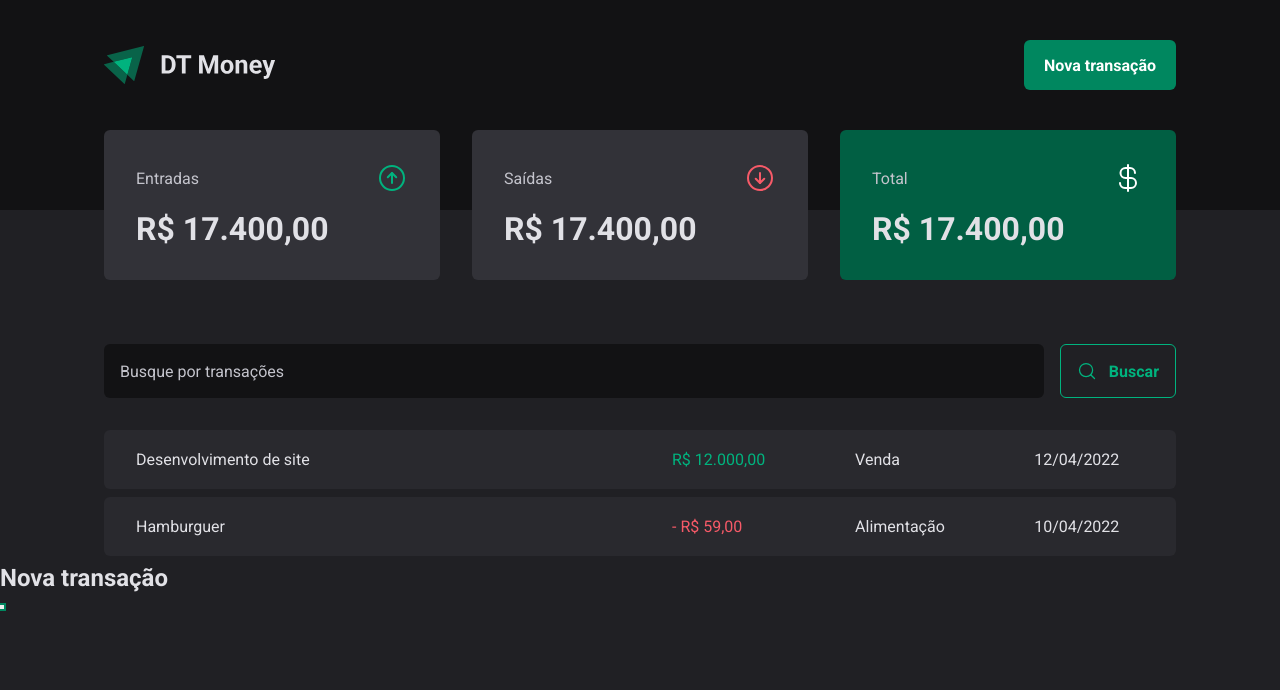
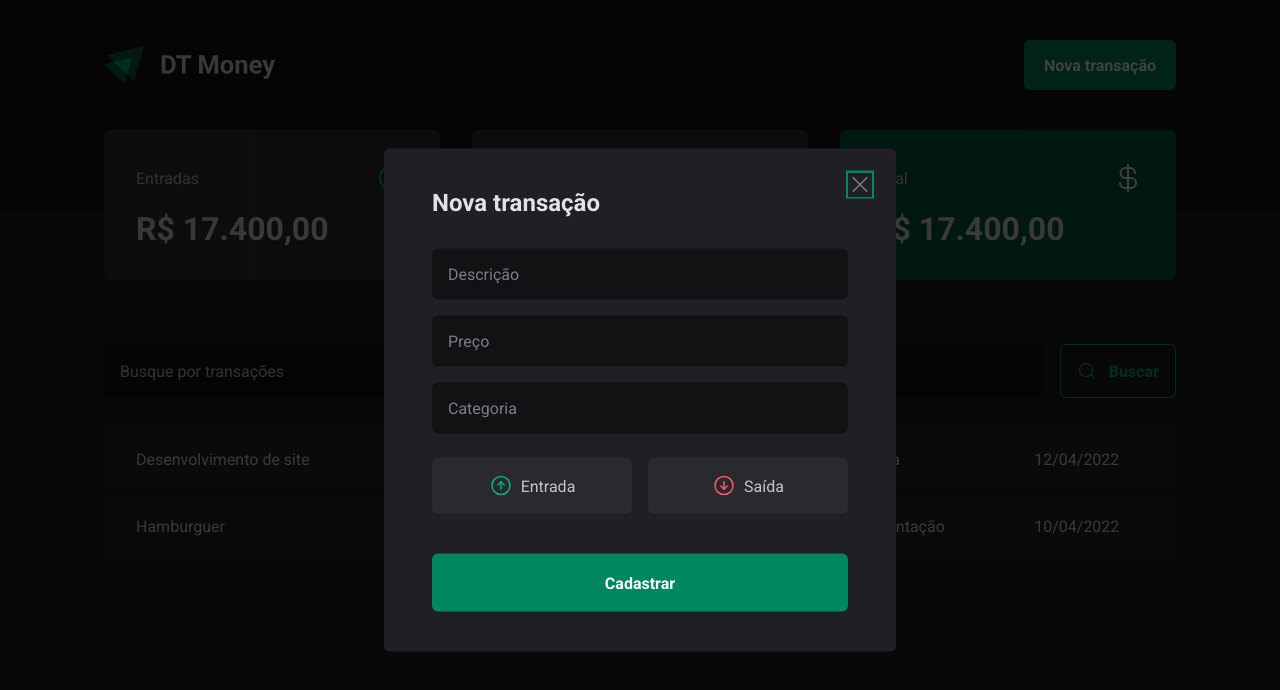
Before and after one commit to leolive1506/dt-money-2022, a React (Vite) app: page / in a window 1280 px wide. Both pictures are taken after a click on the button "Nova transação". Shown: the top 690 px of the page. Built offline with nearby package versions, Linux system fonts and the light colour scheme.

Commit message:
create new transaction modal component

```diff
--- a/src/components/Header/index.tsx
+++ b/src/components/Header/index.tsx
@@ -1,6 +1,7 @@
 import { HeaderContainer, HeaderContent, NewTransactionButton } from "./styles";
 import logoImg from '../../assets/logo.svg';
 import * as Dialog from "@radix-ui/react-dialog";
+import { NewTransactionModal } from "../NewTransactionModal";
 
 export function Header() {
   return (
@@ -14,14 +15,8 @@
               Nova transação
             </NewTransactionButton>
           </Dialog.Trigger>
-          <Dialog.Portal>
-            <Dialog.Overlay>
-              <Dialog.Content>
-                <Dialog.Title>Nova transação</Dialog.Title>
-                <Dialog.Close />
-              </Dialog.Content>
-            </Dialog.Overlay>
-          </Dialog.Portal>
+
+          <NewTransactionModal />
         </Dialog.Root>
       </HeaderContent>
     </HeaderContainer>
--- /dev/null
+++ b/src/components/NewTransactionModal/index.tsx
@@ -0,0 +1,36 @@
+import * as Dialog from "@radix-ui/react-dialog";
+import { CloseButton, Content, Overlay, TransactionType, TransactionTypeButton } from "./styles";
+import { ArrowCircleDown, ArrowCircleUp, X } from "phosphor-react";
+
+export function NewTransactionModal() {
+  return (
+    <Dialog.Portal>
+      <Overlay>
+        <Content>
+          <Dialog.Title>Nova transação</Dialog.Title>
+          <CloseButton>
+            <X size={24} />
+          </CloseButton>
+
+          <form action="">
+            <input placeholder="Descrição"/>
+            <input type="number" placeholder="Preço"/>
+            <input placeholder="Categoria" />
+
+            <TransactionType>
+              <TransactionTypeButton variant="income">
+                <ArrowCircleUp size={24} />
+                Entrada
+              </TransactionTypeButton>
+              <TransactionTypeButton variant="outcome">
+                <ArrowCircleDown size={24} />
+                Saída
+              </TransactionTypeButton>
+            </TransactionType>
+            <button type="submit">Cadastrar</button>
+          </form>
+        </Content>
+      </Overlay>
+    </Dialog.Portal>
+  )
+}
--- /dev/null
+++ b/src/components/NewTransactionModal/styles.ts
@@ -0,0 +1,95 @@
+import styled from "styled-components";
+import * as Dialog from "@radix-ui/react-dialog";
+
+export const Overlay = styled(Dialog.Overlay)`
+  position: fixed;
+  width: 100vw;
+  height: 100vh;
+  inset: 0;
+  background: rgba(0, 0, 0, 0.75);
+`
+
+export const Content = styled(Dialog.Content)`
+  min-width: 32rem;
+  border-radius: 6px;
+  padding: 2.5rem 3rem;
+  background: ${({theme}) => theme['gray-800']};
+  // centralizar na tela
+  position: fixed;
+  top: 50%;
+  left: 50%;
+  transform: translate(-50%, -50%);
+
+  form {
+    margin-top: 2rem;
+    display: flex;
+    flex-direction: column;
+    gap: 1rem;
+
+    input {
+      border-radius: 6px;
+      border: 0;
+      background: ${({theme}) => theme['gray-900']};
+      color: ${({theme}) => theme['gray-300']};
+      padding: 1rem;
+
+      &::placeholder {
+        color: ${({theme}) => theme['gray-500']};
+      }
+
+    }
+    button[type="submit"] {
+      height: 58px;
+      border: 0;
+      background: ${({theme}) => theme['green-500']};
+      color: ${({theme}) => theme.white};
+      font-weight: bold;
+      border-radius: 6px;
+      margin-top: 1.5rem;
+      cursor: pointer;
+
+      &:hover {
+        background: ${({theme}) => theme['green-700']};
+        transition: background-color 0.2s;
+      }
+    }
+  }
+`
+
+export const CloseButton = styled(Dialog.Close)`
+  position: absolute;
+  background: transparent;
+  border: 0;
+  top: 1.5rem;
+  right: 1.5rem;
+  line-height: 0;
+  cursor: pointer;
+  color: ${({theme}) => theme['gray-500']};
+`
+
+export const TransactionType = styled.div`
+  display: grid;
+  grid-template-columns: repeat(2, 1fr);
+  gap: 1rem;
+  margin-top: 0.5rem;
+`
+
+interface TransactionTypeButtonProps {
+  variant: 'income' | 'outcome'
+}
+export const TransactionTypeButton = styled.button<TransactionTypeButtonProps>`
+  background: ${({ theme }) => theme['gray-700']};
+  padding: 1rem;
+  display: flex;
+  align-items: center;
+  justify-content: center;
+  gap: 0.5rem;
+  border-radius: 6px;
+  cursor: pointer;
+  border: 0;
+  color: ${({theme}) => theme['gray-300']};
+
+  svg {
+    color: ${({ theme, variant }) => variant === 'income' ? theme['green-300'] : theme['red-300']};
+  }
+`
```
